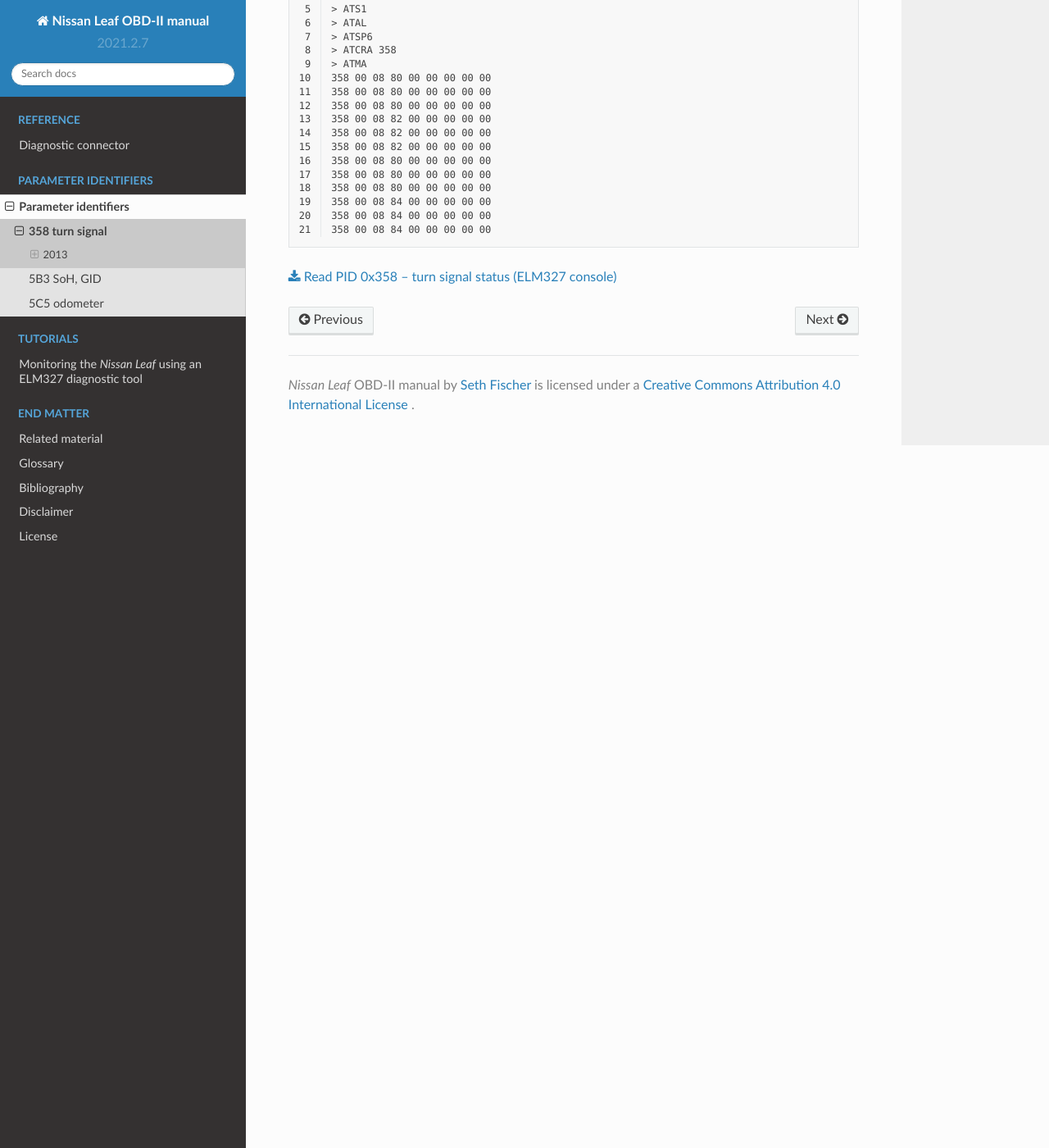
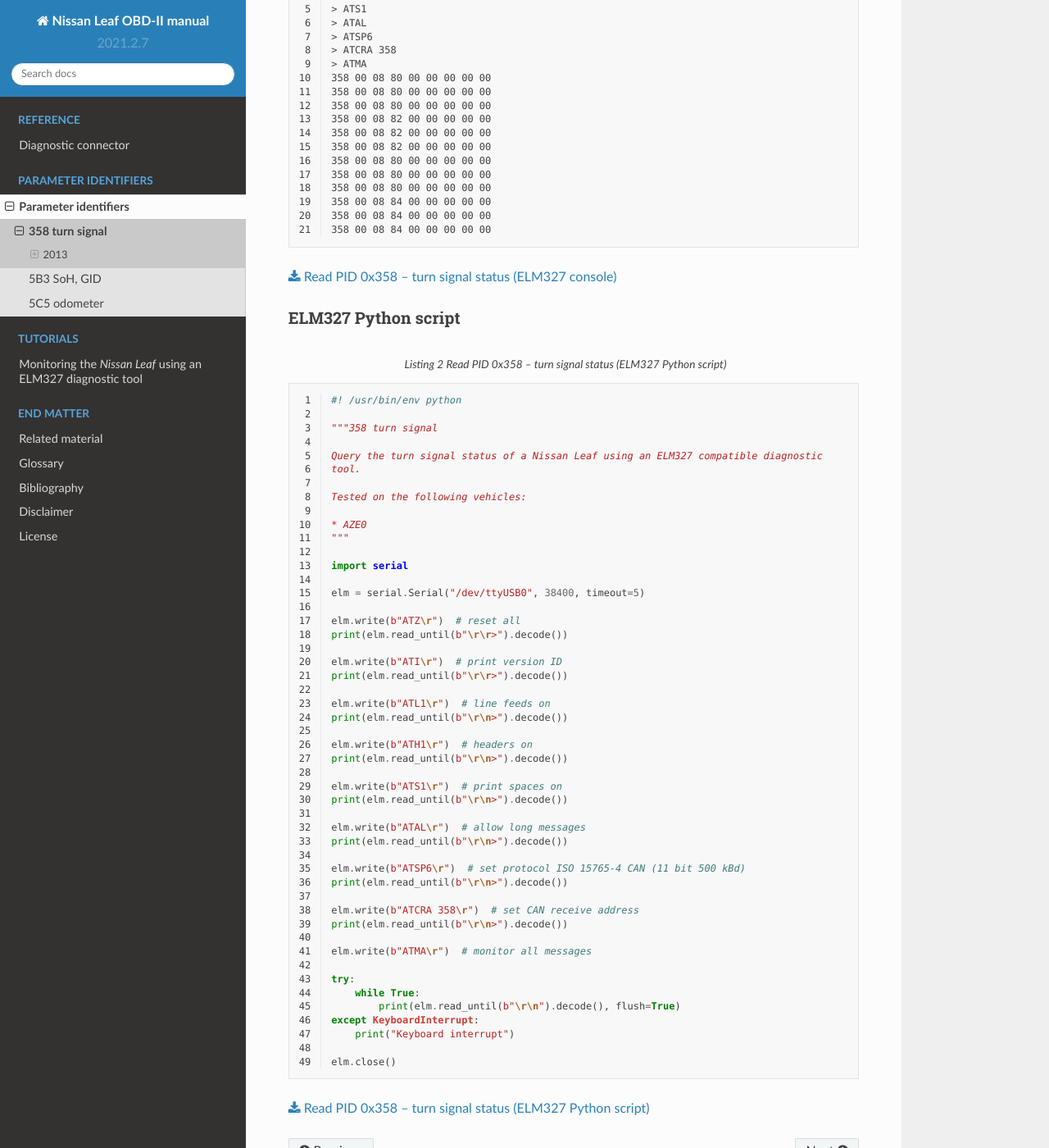
Before and after one commit to sethfischer/nissan-leaf-obd-manual, a Sphinx documentation site: the page built from source/pid/358.rst, in a window 1280 px wide and 1400 px high, scrolled down 932 px. Shown: the whole window at 82% size. Built offline with Sphinx 7.4.7 and the Read the Docs theme 2.0.0, drawn with Linux system fonts in a browser that asks for light colours; cross-references to code outside the pages are shown as plain code.

Commit message:
0x358 turn signal ELM327 Python script

```diff
--- a/requirements-dev.txt
+++ b/requirements-dev.txt
@@ -1 +1,2 @@
+pyserial==3.5
 rope==0.18.0
--- /dev/null
+++ b/source/code/elm327/358-turn-signal.py
@@ -0,0 +1,49 @@
+#! /usr/bin/env python
+
+"""358 turn signal
+
+Query the turn signal status of a Nissan Leaf using an ELM327 compatible diagnostic
+tool.
+
+Tested on the following vehicles:
+
+* AZE0
+"""
+
+import serial
+
+elm = serial.Serial("/dev/ttyUSB0", 38400, timeout=5)
+
+elm.write(b"ATZ\r")  # reset all
+print(elm.read_until(b"\r\r>").decode())
+
+elm.write(b"ATI\r")  # print version ID
+print(elm.read_until(b"\r\r>").decode())
+
+elm.write(b"ATL1\r")  # line feeds on
+print(elm.read_until(b"\r\n>").decode())
+
+elm.write(b"ATH1\r")  # headers on
+print(elm.read_until(b"\r\n>").decode())
+
+elm.write(b"ATS1\r")  # print spaces on
+print(elm.read_until(b"\r\n>").decode())
+
+elm.write(b"ATAL\r")  # allow long messages
+print(elm.read_until(b"\r\n>").decode())
+
+elm.write(b"ATSP6\r")  # set protocol ISO 15765-4 CAN (11 bit 500 kBd)
+print(elm.read_until(b"\r\n>").decode())
+
+elm.write(b"ATCRA 358\r")  # set CAN receive address
+print(elm.read_until(b"\r\n>").decode())
+
+elm.write(b"ATMA\r")  # monitor all messages
+
+try:
+    while True:
+        print(elm.read_until(b"\r\n").decode(), flush=True)
+except KeyboardInterrupt:
+    print("Keyboard interrupt")
+
+elm.close()
--- a/source/pid/358.rst
+++ b/source/pid/358.rst
@@ -44,3 +44,15 @@
     :name: elm327-358-turn-signal
 
 :download:`Read PID 0x358 – turn signal status (ELM327 console) </code/elm327/358-turn-signal.txt>`
+
+
+ELM327 Python script
+~~~~~~~~~~~~~~~~~~~~
+
+.. literalinclude:: /code/elm327/358-turn-signal.py
+    :caption: Read PID 0x358 -- turn signal status (ELM327 Python script)
+    :language: python
+    :linenos:
+    :name: elm327-358-turn-signal-python
+
+:download:`Read PID 0x358 – turn signal status (ELM327 Python script) </code/elm327/358-turn-signal.py>`
```
Also changed, not shown: 3 other files.
